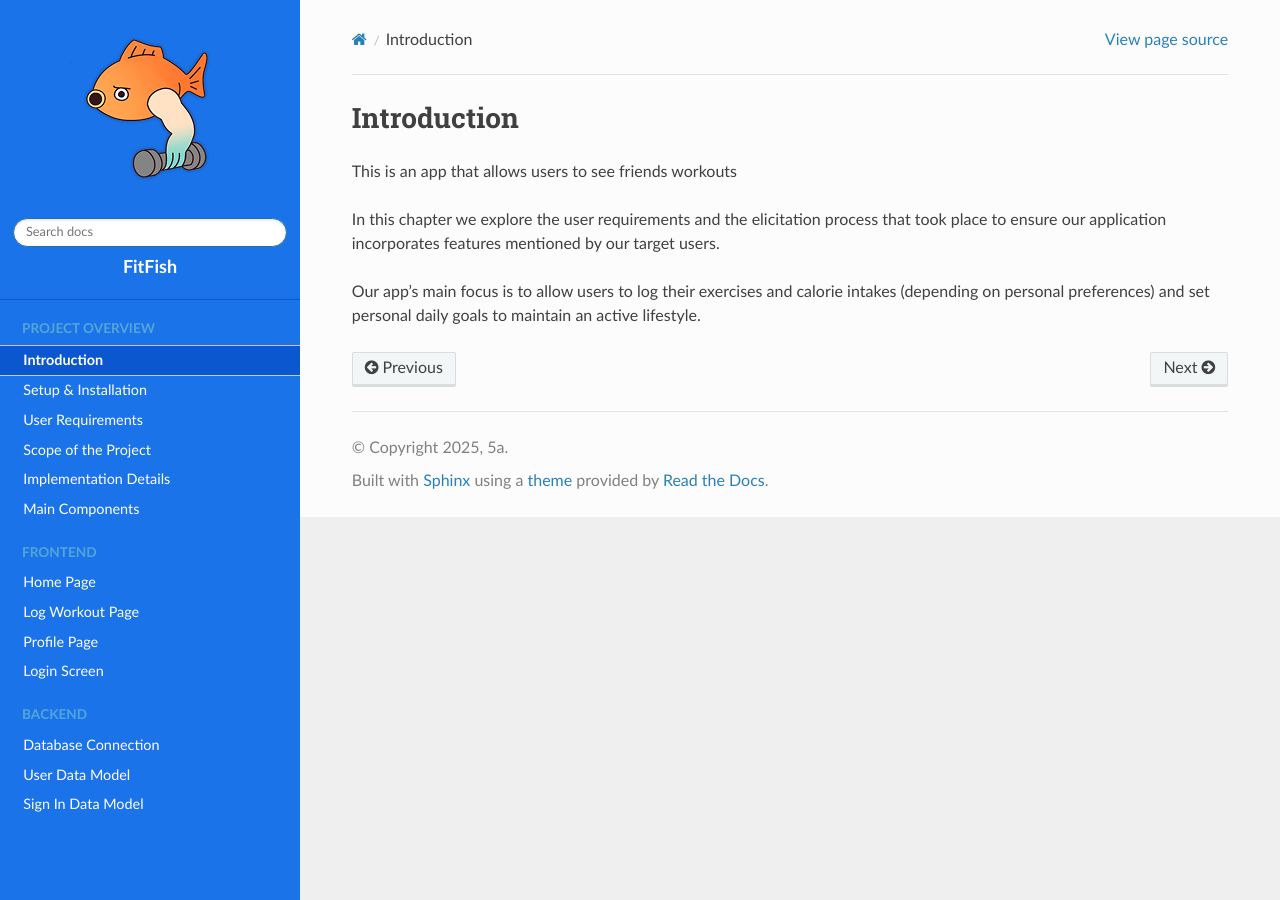
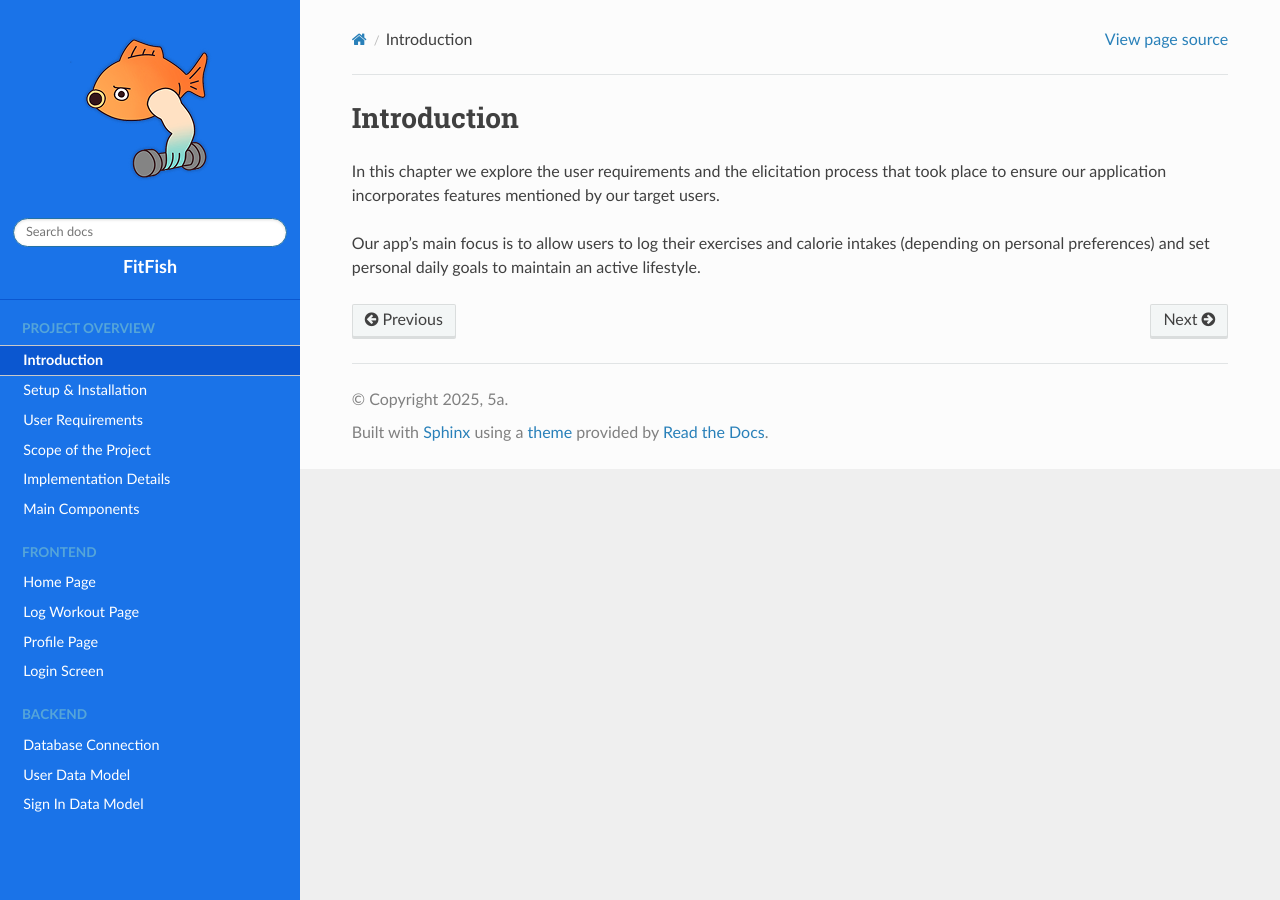
Before and after one commit to 5a-Fitness-App/5a-Code-Documentation, a Sphinx documentation site: the page built from docs/source/overview/introduction.rst, in a window 1280 px wide. Built offline with Sphinx 7.4.7 and the Read the Docs theme 3.1.0, drawn with Linux system fonts in a browser that asks for light colours.

Commit message:
Update introduction.rst

```diff
--- a/docs/source/overview/introduction.rst
+++ b/docs/source/overview/introduction.rst
@@ -1,7 +1,5 @@
 Introduction
 ============
-
-This is an app that allows users to see friends workouts
 
 In this chapter we explore the user requirements and the elicitation process that took place to ensure our application incorporates features mentioned by our target users.
 
```
